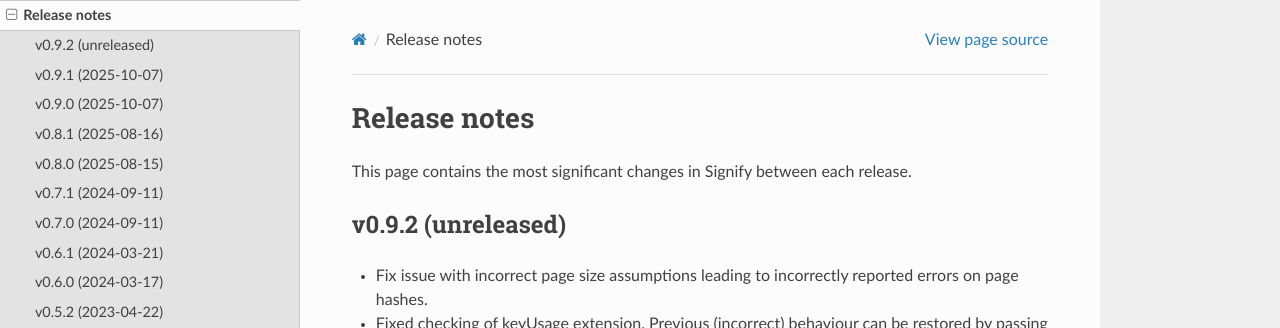
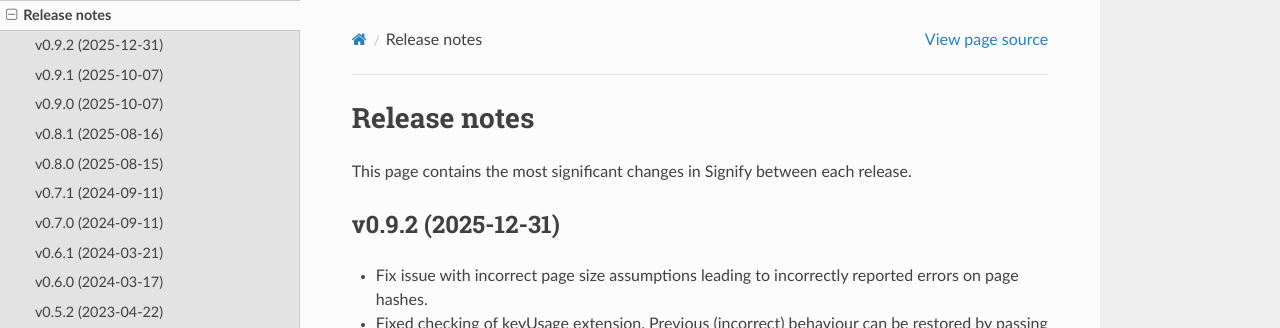
Before and after one commit to ralphje/signify, a Sphinx documentation site: the page built from docs/changelog.rst, in a window 1280 px wide and 900 px high. Shown: the top 328 px of the window. Built offline with Sphinx 7.4.7 and the Read the Docs theme 3.1.0, drawn with Linux system fonts in a browser that asks for light colours.

Commit message:
Release as 0.9.2

```diff
--- a/docs/changelog.rst
+++ b/docs/changelog.rst
@@ -2,7 +2,7 @@
 =============
 This page contains the most significant changes in Signify between each release.
 
-v0.9.2 (unreleased)
+v0.9.2 (2025-12-31)
 -------------------
 * Fix issue with incorrect page size assumptions leading to incorrectly reported errors
   on page hashes.
--- a/signify/__init__.py
+++ b/signify/__init__.py
@@ -1,6 +1,6 @@
 from typing import Any, cast
 
-__version__ = "0.9.1"
+__version__ = "0.9.2"
 
 
 def _print_type(t: Any) -> str:
```
